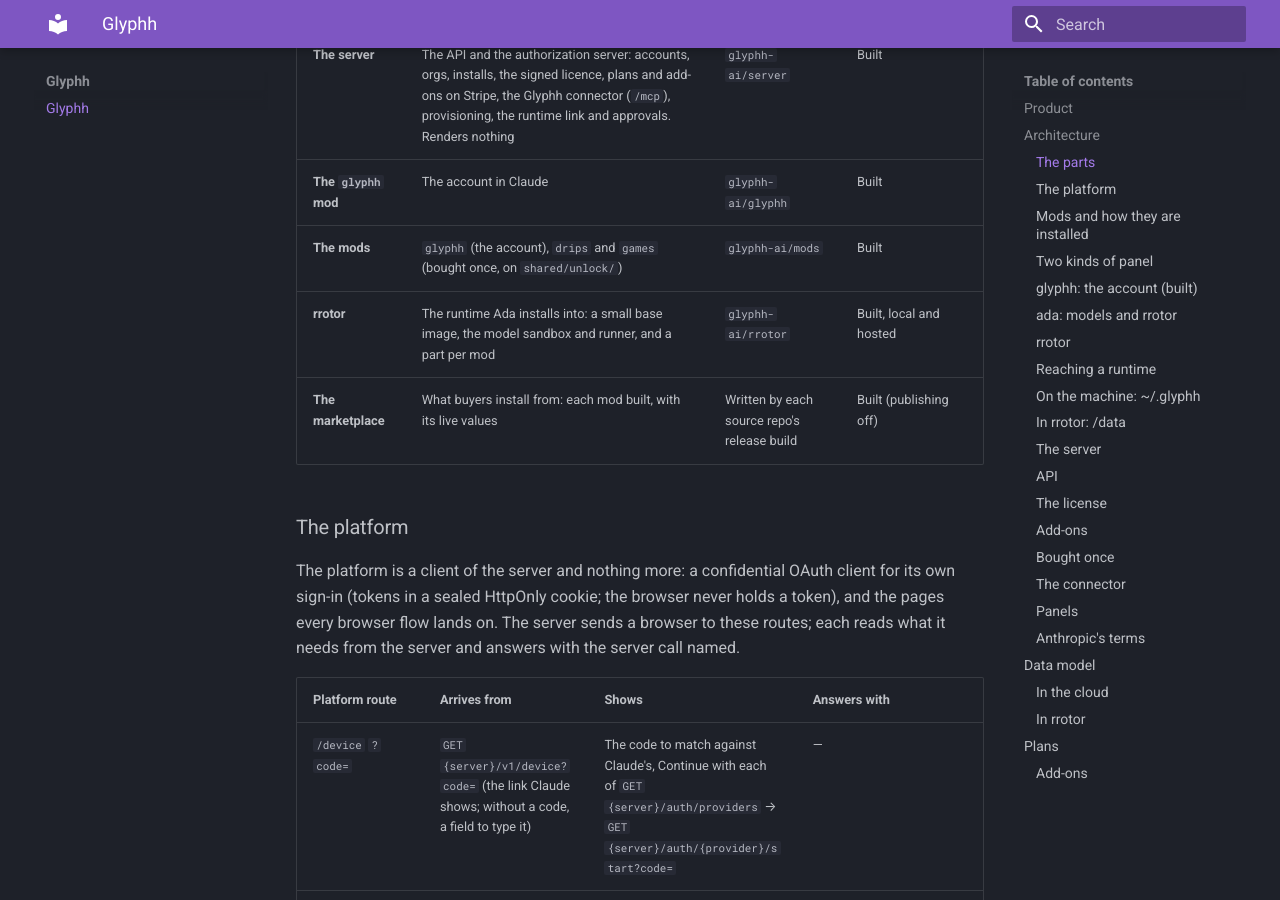
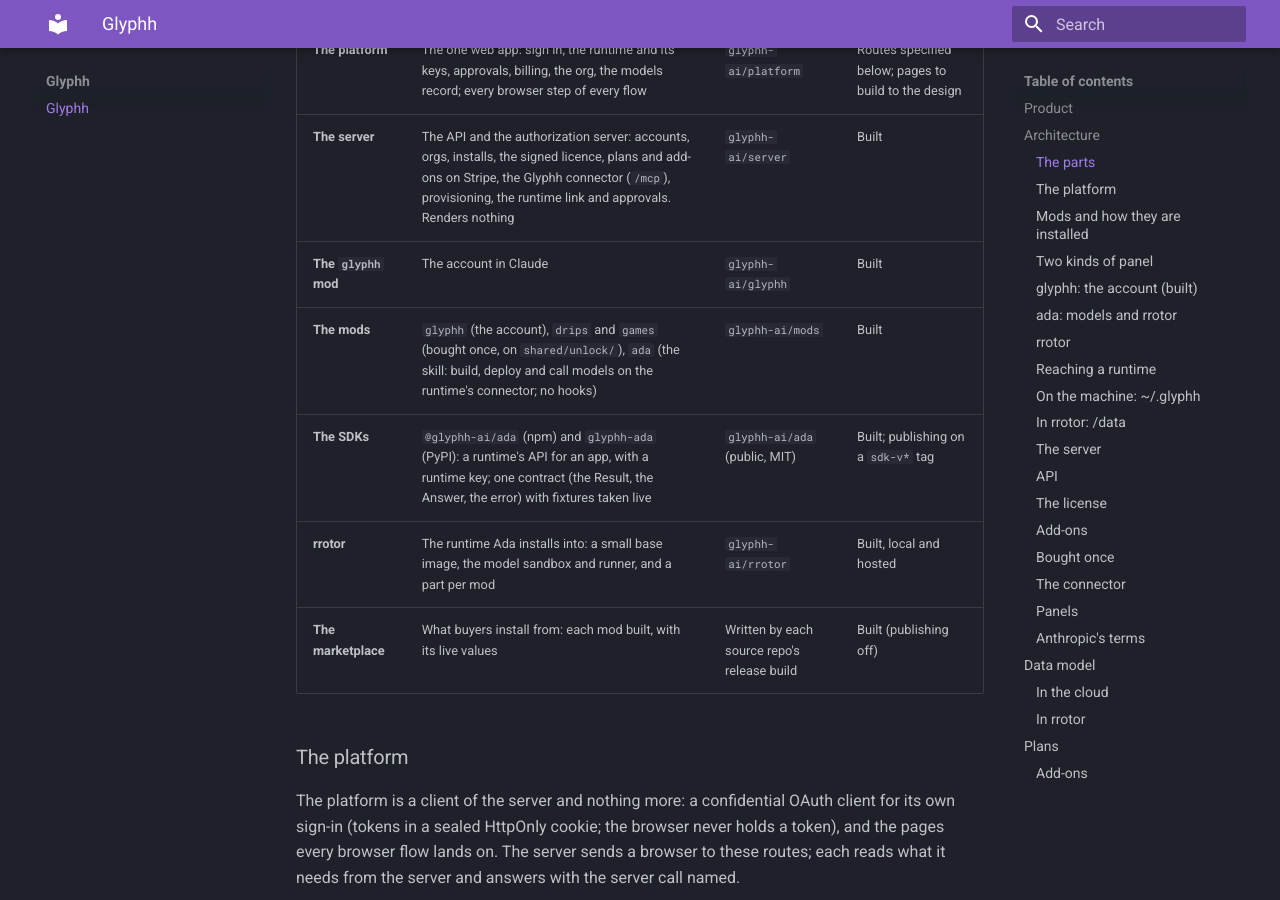
Before and after one commit to glyphh-ai/server, an MkDocs documentation site: the page built from docs/architecture.md, in a window 1280 px wide and 900 px high, scrolled down 3182 px. Built offline with MkDocs 1.6.1 and Material for MkDocs 9.7.7, drawn with Linux system fonts in a browser that asks for light colours; some of the changed text lies outside the part shown.

Commit message:
Docs: the ada plugin and the SDKs
Co-Authored-By: Claude Fable 5.1 <noreply@anthropic.com>

```diff
--- a/docs/architecture.md
+++ b/docs/architecture.md
@@ -11,7 +11,7 @@ Glyphh as it is built: the [product](#product), the [architecture](#architecture
 | `glyphh` | The account: sign in, the licence, and the account, org, plan and billing panels. Every other mod depends on it | Claude | Every plan | Built |
 | `drips` | Visual effects with sound over Claude: confetti, fireworks, hearts, a matrix rain; your own recipes, played by name or by Claude | The person's Mac | Once, $8 per machine, no account | Built |
 | `games` | Games with sound over Claude: Missile Command, Chickn, Blocks, Rocks, Dash; your top score to beat | The person's Mac | Once, $8 per machine, no account | Built |
-| Ada | Ada models in your runtime: a typed spec and a precedent store, deployed by commit, run with no network, called by Claude and by any app at the runtime's own address | **rrotor**, an isolated runtime: local on every plan; hosted on every plan | Add-on | Built; no mod of its own |
+| Ada | Ada models in your runtime: a typed spec and a precedent store, deployed by commit, run with no network, called by Claude and by any app at the runtime's own address | **rrotor**, an isolated runtime: local on every plan; hosted on every plan | Add-on | Built: the runtime, the `ada` plugin (a skill, in `mods`), the SDKs `@glyphh-ai/ada` and `glyphh-ada` (`glyphh-ai/ada`, public) |
 
 - **Ada is an add-on.** A plan (Free, Pro, Team) includes no mod: it sets the account's limits and which add-ons it may have. Each add-on is a line on the org's one Stripe subscription.
 - **Drips and Games are bought once**, per machine, with no Glyphh account: a Stripe Payment Link, then a licence the server signs for that install, checked offline from then on (below, Bought once).
@@ -70,7 +70,8 @@ flowchart TB
 | **The platform** | The one web app: sign in, the runtime and its keys, approvals, billing, the org, the models record; every browser step of every flow | `glyphh-ai/platform` | Routes specified below; pages to build to the design |
 | **The server** | The API and the authorization server: accounts, orgs, installs, the signed licence, plans and add-ons on Stripe, the Glyphh connector (`/mcp`), provisioning, the runtime link and approvals. Renders nothing | `glyphh-ai/server` | Built |
 | **The `glyphh` mod** | The account in Claude | `glyphh-ai/glyphh` | Built |
-| **The mods** | `glyphh` (the account), `drips` and `games` (bought once, on `shared/unlock/`) | `glyphh-ai/mods` | Built |
+| **The mods** | `glyphh` (the account), `drips` and `games` (bought once, on `shared/unlock/`), `ada` (the skill: build, deploy and call models on the runtime's connector; no hooks) | `glyphh-ai/mods` | Built |
+| **The SDKs** | `@glyphh-ai/ada` (npm) and `glyphh-ada` (PyPI): a runtime's API for an app, with a runtime key; one contract (the Result, the Answer, the error) with fixtures taken live | `glyphh-ai/ada` (public, MIT) | Built; publishing on a `sdk-v*` tag |
 | **rrotor** | The runtime Ada installs into: a small base image, the model sandbox and runner, and a part per mod | `glyphh-ai/rrotor` | Built, local and hosted |
 | **The marketplace** | What buyers install from: each mod built, with its live values | Written by each source repo's release build | Built (publishing off) |
 
```
